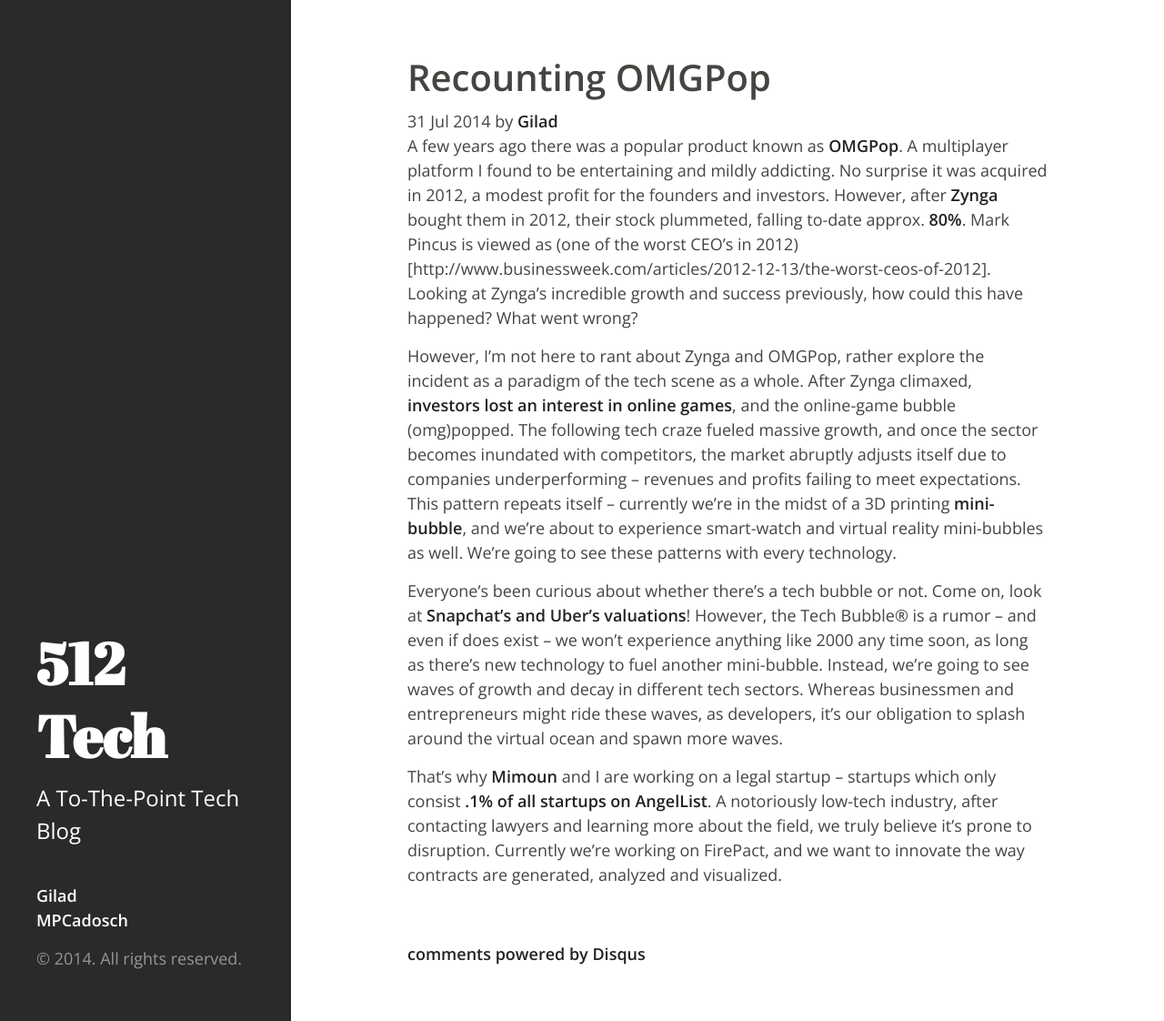
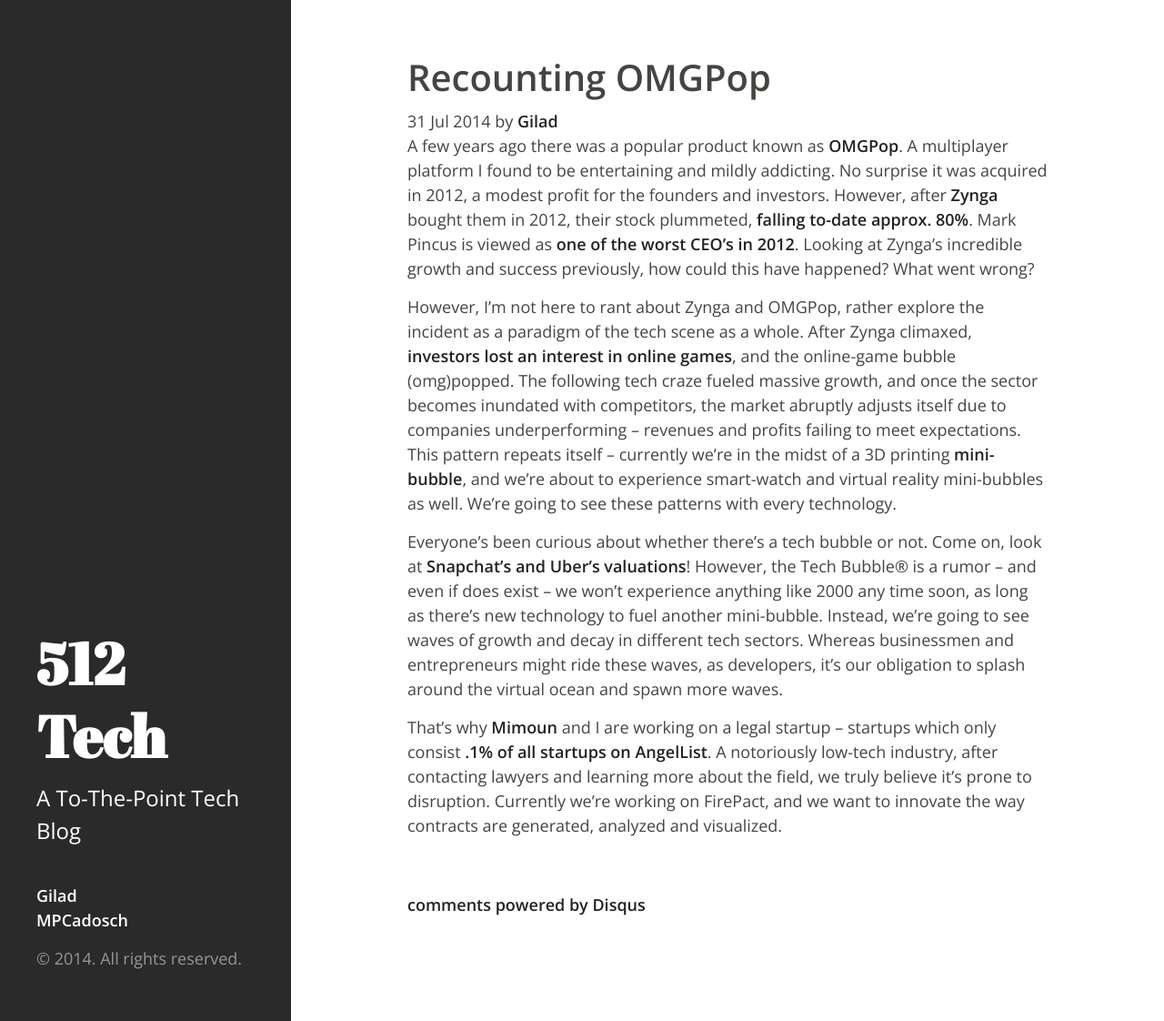
Before and after one commit to 512tech/512tech.github.io, a Jekyll site: the page built from _posts/2014-7-31-Recounting-OMGPop.md, in a window 1280 px wide and 1122 px high. Shown: the whole window at 91% size. Built offline with Jekyll 4.4.1, drawn with Linux system fonts in a browser that asks for light colours; Markdown is read by kramdown in place of the engine named in the settings; comment, search, counter and statistics services are not loaded.

Commit message:
format link minibubble

```diff
--- a/_posts/2014-7-31-Recounting-OMGPop.md
+++ b/_posts/2014-7-31-Recounting-OMGPop.md
@@ -5,7 +5,7 @@ comments: true
 author: Gilad
 ---
 
-A few years ago there was a popular product known as [OMGPop](http://www.crunchbase.com/organization/omgpop). A multiplayer platform I found to be entertaining and mildly addicting. No surprise it was acquired in 2012, a modest profit for the founders and investors. However, after [Zynga](zynga.com) bought them in 2012, their stock plummeted, falling to-date approx. [80%](https://www.google.com/finance?chdnp=1&chdd=1&chds=1&chdv=1&chvs=maximized&chdeh=0&chfdeh=0&chdet=1406779279154&chddm=233317&chls=IntervalBasedLine&q=NASDAQ:ZNGA&ntsp=0&ei=gb_ZU5jHOYjCrQGevoC4CA). Mark Pincus is viewed as (one of the worst CEO's in 2012)[http://www.businessweek.com/articles/2012-12-13/the-worst-ceos-of-2012]. Looking at Zynga's incredible growth and success previously, how could this have happened? What went wrong?
+A few years ago there was a popular product known as [OMGPop](http://www.crunchbase.com/organization/omgpop). A multiplayer platform I found to be entertaining and mildly addicting. No surprise it was acquired in 2012, a modest profit for the founders and investors. However, after [Zynga](zynga.com) bought them in 2012, their stock plummeted, [falling to-date approx. 80%](https://www.google.com/finance?chdnp=1&chdd=1&chds=1&chdv=1&chvs=maximized&chdeh=0&chfdeh=0&chdet=1406779279154&chddm=233317&chls=IntervalBasedLine&q=NASDAQ:ZNGA&ntsp=0&ei=gb_ZU5jHOYjCrQGevoC4CA). Mark Pincus is viewed as [one of the worst CEO's in 2012](http://www.businessweek.com/articles/2012-12-13/the-worst-ceos-of-2012). Looking at Zynga's incredible growth and success previously, how could this have happened? What went wrong?
 
 However, I'm not here to rant about Zynga and OMGPop, rather explore the incident as a paradigm of the tech scene as a whole. After Zynga climaxed, [investors lost an interest in online games](http://www.digi-capital.com/), and the online-game bubble (omg)popped. The following tech craze fueled massive growth, and once the sector becomes inundated with competitors, the market abruptly adjusts itself due to companies underperforming – revenues and profits failing to meet expectations. This pattern repeats itself – currently we're in the midst of a 3D printing [mini-bubble](http://www.3ders.org/pricecompare/3dprinters/), and we're about to experience smart-watch and virtual reality mini-bubbles as well. We're going to see these patterns with every technology.
 
```
